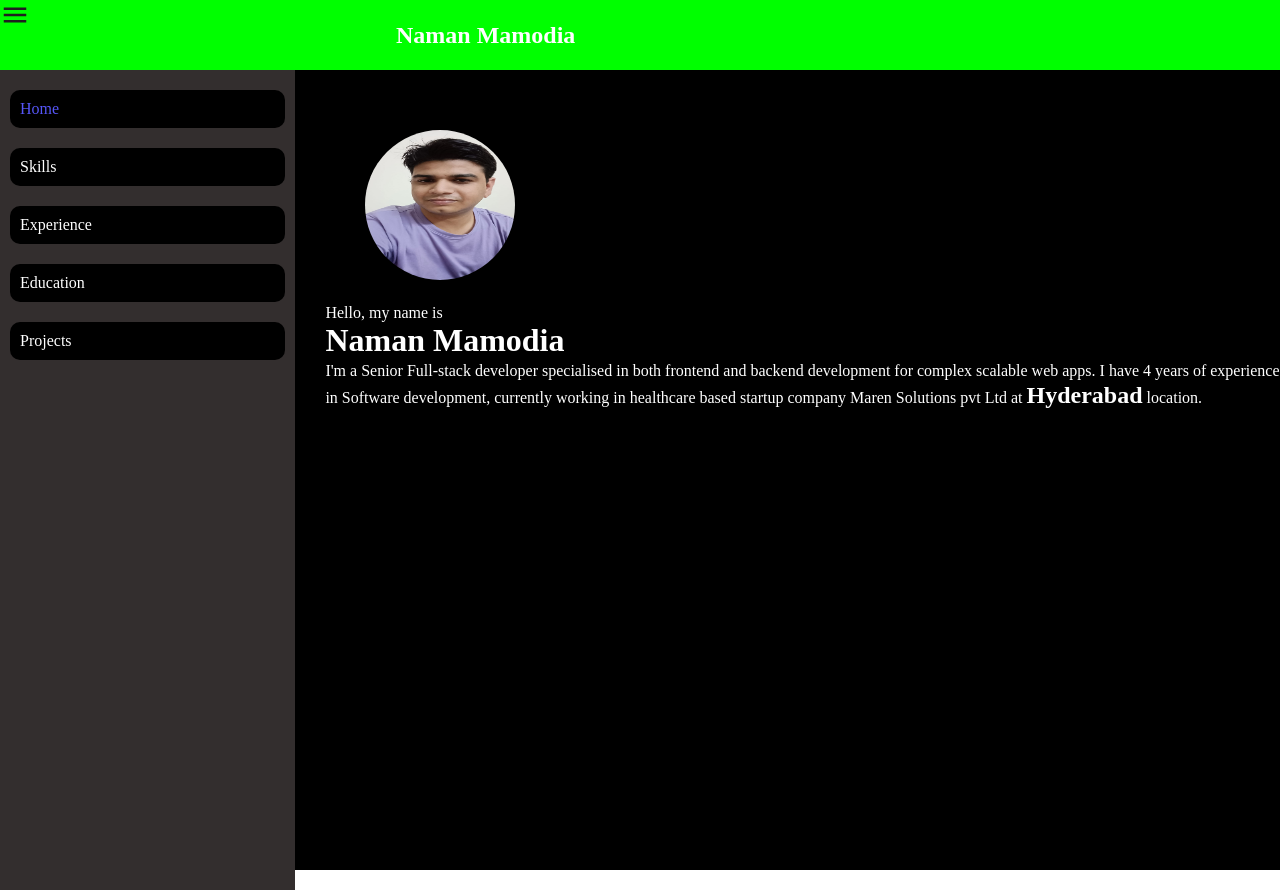
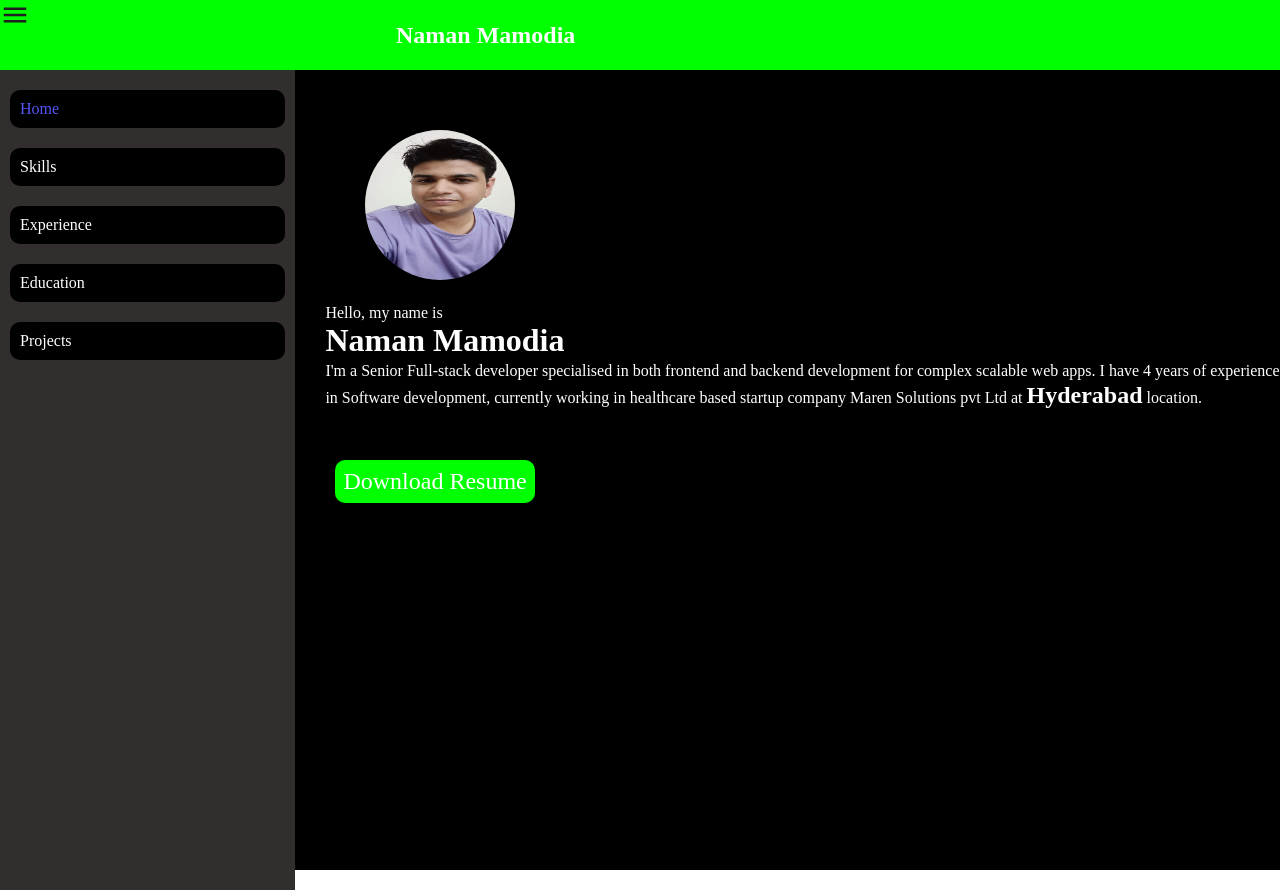
Before and after one commit to naman-456/portfolio, a React (Vite) app: page / in a window 1280 px wide. Built offline with nearby package versions, Linux system fonts and the light colour scheme.

Commit message:
Add download resume button in porfolio website

```diff
--- a/src/App.css
+++ b/src/App.css
@@ -37,12 +37,13 @@
 .mypic{ width: 150px; height: 150px; margin-top: 60px; margin-left: 70px; border-radius: 50%;}
 .about-me{ padding-top: 20px; padding-left: 30px;}.about-me p.desc{ line-height: 24px;} .desc .locname{ font-weight: bold; font-size: 24px;}
 
-.skills-list{ list-style-type: none; margin-top: 50px; margin-left: 50px;} .skills-list li{ display: flex; margin-top: 15px} .mt5{ margin-top: 5px;} .ml20{ margin-left: 20px;}
+.skills-list{ list-style-type: none; margin-top: 50px; margin-left: 50px;} .skills-list li{ display: flex; margin-top: 15px} .mt5{ margin-top: 5px;} .mt20{ margin-top: 20px;} .mt50{margin-top: 50px;} .ml20{ margin-left: 20px;} .ml10{ margin-left: 10px;}
 .redux-icon{ width: 40px; height: 30px; padding: 0;} .icon-vue{ width: 40px; height: 30px; padding: 0; } .icon-express{ width: 40px; background-color: #ffffff;}
 .logo-git{ width: 50px;}
 
 .exp-list{ list-style-type: number; margin-top: 60px; margin-left: 20px;} .exp-list .cmpny-name{ font-size: 24px; color: rgb(235, 79, 79) } .exp-desc{ text-align: justify; padding-right: 20px; margin-top: 12px; color: rgb(235, 144, 108); font-size: 24px;}
 .my-education{ margin-top: 80px; margin-left: 24px; line-height: 36px;} .my-education h2{ color: #ff0000;} .edu-desc{ color: #6ee7b7;} .subheading{ display: block; font-size: 20px;}
+.sa-btn-success{ font-size: 24px; color: #ffffff; background-color: #00ff00; display: inline-block; padding: 8px; border-radius: 10px; cursor: pointer} .text-decoration-none{ text-decoration: none;}
 
 /* CSS for project list starts here*/
 .portfolio-view-content .myprojects{ padding-left: 50px; padding-top: 60px;}.myprojects .projects-list{ list-style-type: decimal;} .myprojects h1{ color:rgb(108, 235, 235)} .projects-list .proj-desc{ color: #08ebe0; font-size: 18px;  padding: 10px;}
--- a/src/components/Home.jsx
+++ b/src/components/Home.jsx
@@ -1,4 +1,5 @@
 import myImage from "../assets/mypic2.jpg"
+import myResume from "../assets/files/resume_naman_mamodia.pdf"
 const Home = () => {
     return (
       <>
@@ -12,6 +13,7 @@ const Home = () => {
                   I have 4 years of experience in Software development, currently working in healthcare based startup company Maren Solutions
                   pvt Ltd at <span className="locname">Hyderabad</span> location.
                </p>
+               <a className={'sa-btn-success mt50 ml10 text-decoration-none'} href={myResume} download="resume_naman.pdf">Download Resume</a>
             </div>
          </div>
       </>
```
Also changed, not shown: 1 other file (tests, documents, lock files or other folders).
